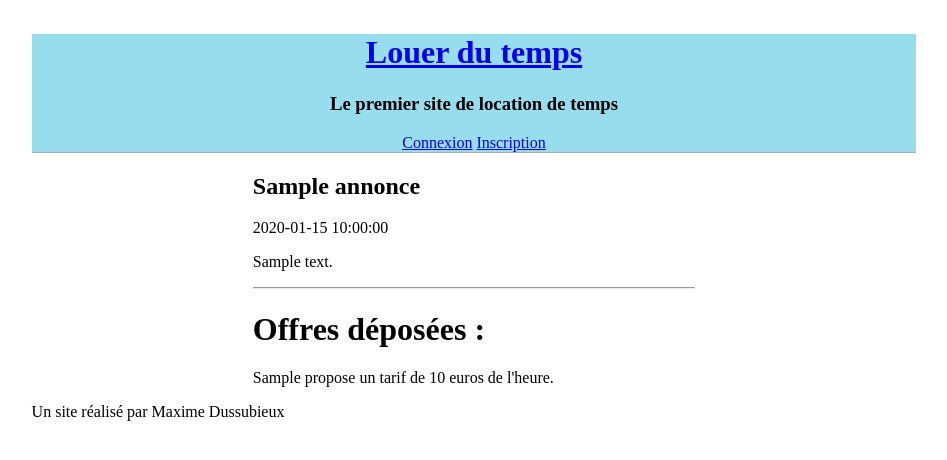
After one commit to emixamdu/projetsite, a PHP site: page /offres.php?id=1 in a window 1280 px wide. The commit adds this page. Shown: the top 460 px of the page, without its empty margins (166-1113 px from the left). Run offline with PHP 8.4, Linux system fonts and the light colour scheme; tables that the repository leaves empty or names only in its code hold one stand-in row (values such as "Sample post").

Commit message:
Add files via upload
Version 0.2 :
- Ajout de la gestion des offres
- Ajout de la gestion des erreurs de connexions à la BDD

```diff
--- a/Modele.php
+++ b/Modele.php
@@ -13,3 +13,23 @@ function getBdd() {
 		array(PDO::ATTR_ERRMODE => PDO::ERRMODE_EXCEPTION));
 	return $bdd;
 }
+
+function getAnnonce($idAnnonce) {
+	$bdd = getBdd();
+	$annonce = $bdd->prepare("SELECT ann_id as id, ann_date as date,"
+		. " ann_titre as titre, ann_contenu as contenu FROM t_annonces"
+		. " WHERE ann_id=?");
+	$annonce->execute(array($idAnnonce));
+	if($annonce->rowCount() == 1)
+		return $annonce->fetch();
+	else
+		throw new Exception("Aucune annonce ne correspond à l'identifiant '$idAnnonce'");
+}
+
+function getOffres($idAnnonce) {
+	$bdd = getBdd();
+	$offres = $bdd->prepare("SELECT pre_id as id, pre_pseudo as pseudo, pre_prix as prix"
+		. " FROM t_prestataire WHERE ann_id=?");
+	$offres->execute(array($idAnnonce));
+	return $offres;
+}
--- /dev/null
+++ b/offres.php
@@ -0,0 +1,21 @@
+<?php
+require "Modele.php";
+
+try {
+	if(isset($_GET["id"])) {
+		$id = intval($_GET["id"]);
+		if($id != 0) {
+			$annonce = getAnnonce($id);
+			$offres = getOffres($id);
+			require "vueOffres.php";
+		}
+		else
+			throw new Exception("Identifiant d'annonce incorrect");
+	}
+	else
+		throw new Exception("Aucun identifiant d'annonce");
+}
+catch (Exception $e) {
+	$msgErreur = $e->getMessage();
+	require "vueErreur.php";
+}
--- a/vueAccueil.php
+++ b/vueAccueil.php
@@ -3,7 +3,9 @@
 <?php foreach($annonces as $annonce): ?>
 	<article>
 		<header>
-			<h1 class="titreAnnonce"><?= $annonce["titre"] ?></h1>
+			<a href="<?= 'offres.php?id=' . $annonce['id'] ?>">
+				<h1 class="titreAnnonce"><?= $annonce["titre"] ?></h1>
+			</a>
 			<time><?= $annonce["date"] ?></time>
 		</header>
 		<p><?= $annonce["contenu"]?></p>
--- /dev/null
+++ b/vueDetail.php
@@ -0,0 +1,6 @@
+<?php $titre = "Louer du temps - Annonce n°".$annonce["id"]; ?>
+<?php ob_start(); ?>
+<article>
+	<heater>
+		<h1 class="titreAnnonce"><?= $annonce["titre"] ?></h1>
+		<time><?= $annonce["date"]
--- /dev/null
+++ b/vueOffres.php
@@ -0,0 +1,19 @@
+<?php $titre = "Louer du temps - Annonce n°".$annonce["id"]; ?>
+<?php ob_start(); ?>
+<article>
+	<header>
+		<h1 class="titreAnnonce"><?= $annonce["titre"] ?></h1>
+		<time><?= $annonce["date"] ?></time>
+	</header>
+	<p><?= $annonce["contenu"] ?></p>
+</article>
+<hr />
+<header>
+	<h1 id="titreOffres">Offres déposées :</h1>
+</header>
+<?php foreach($offres as $offre): ?>
+	<p><?= $offre["pseudo"] ?> propose un tarif de <?= $offre["prix"] ?> euros de l'heure.</p>
+<?php endforeach; ?>
+<?php $contenu = ob_get_clean(); ?>
+
+<?php require "gabarit.php"; ?>
```
